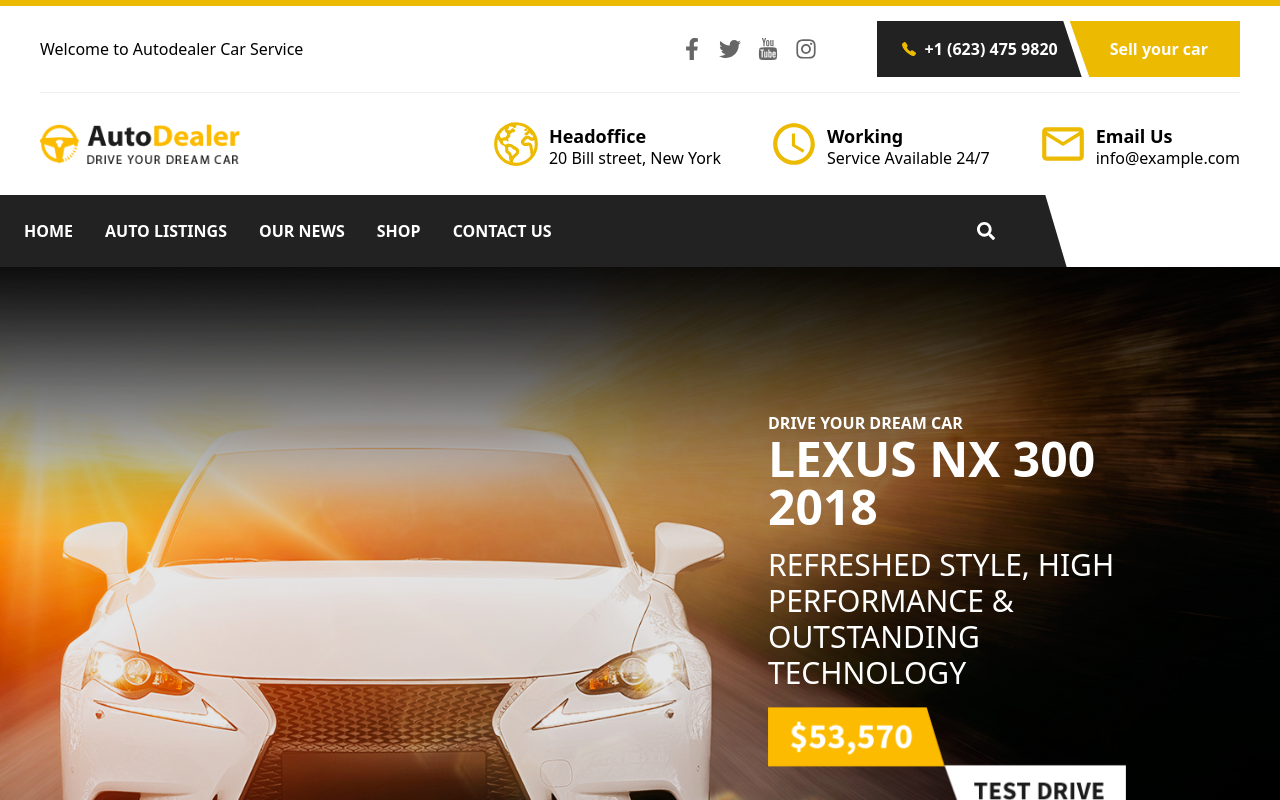
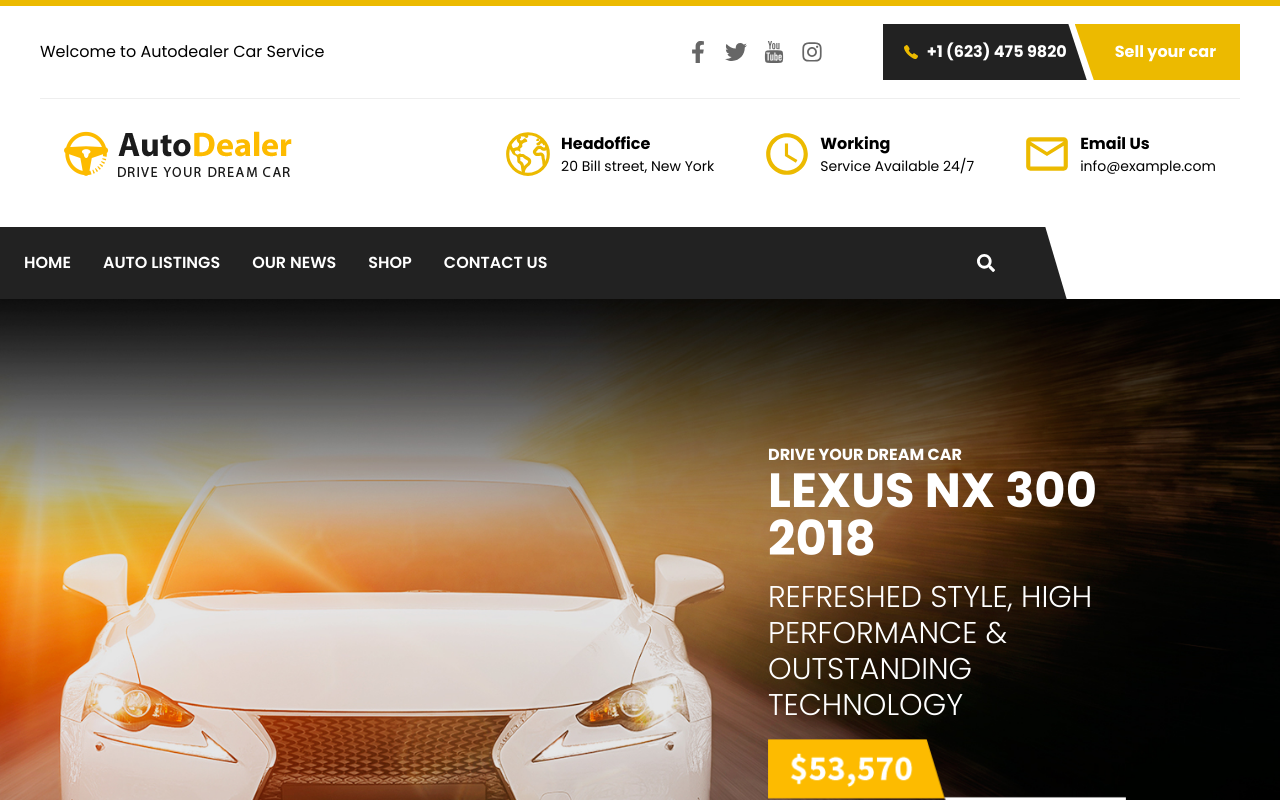
Before and after one commit to iamdpunkr1/car-dealer, a React (Vite) app: page / in a window 1280 px wide. Shown: the top 800 px of the page. Built offline with nearby package versions, Linux system fonts and the light colour scheme.

Commit message:
feat: add Sidemenu

```diff
--- a/package.json
+++ b/package.json
@@ -10,6 +10,7 @@
     "preview": "vite preview"
   },
   "dependencies": {
+    "hamburger-react": "^2.5.0",
     "react": "^18.2.0",
     "react-dom": "^18.2.0",
     "react-icons": "^4.12.0"
--- a/src/App.css
+++ b/src/App.css
@@ -1,3 +1,15 @@
+@import url("https://fonts.googleapis.com/css2?family=Poppins:ital,wght@0,100;0,200;0,300;0,400;0,500;0,600;0,700;0,800;0,900;1,100;1,200;1,300;1,400;1,500;1,600;1,700;1,800;1,900&display=swap");
+
+* {
+  margin: 0;
+  padding: 0;
+  box-sizing: border-box;
+}
+
+body {
+  font-family: "Poppins", sans-serif;
+}
+
 .hbtn{
   clip-path: polygon(0% 0%, 91% 0%, 100% 100%, 0% 100%);
 }
@@ -34,3 +46,58 @@
     transform: scale(1.2); /* Adjust the zoom level */
   }
 }
+
+
+
+/* nav container */
+
+.sidenav {
+  transition: transform 0.3s ease-in-out; /* Adjust the duration and timing function as needed */
+  transform: translateX(-100%);
+  position: fixed !important;
+  top: 0;
+  left: 0;
+  height: 100%;
+  width: 300px;
+  background-color: #222;
+  z-index: 999;
+  overflow-y: auto;
+}
+
+.sidenav.show {
+  transform: translateX(0);
+}
+
+
+
+/* sideNav animation */
+/*
+@keyframes slideFadeIn {
+  from {
+    transform: translateX(-100%);
+    opacity: 0;
+  }
+  to {
+    transform: translateX(0);
+    opacity: 1;
+  }
+}
+
+@keyframes slideFadeOut {
+  from {
+    transform: translateX(0);
+    opacity: 1;
+  }
+  to {
+    transform: translateX(-100%);
+    opacity: 0;
+  }
+}
+
+.animate-slide-fadein {
+  animation: slideFadeIn 0.5s ease-in-out forwards;
+}
+
+.animate-slide-fadeout {
+  animation: slideFadeOut 0.5s ease-in-out;
+} */
--- a/src/components/Navbar.tsx
+++ b/src/components/Navbar.tsx
@@ -2,30 +2,39 @@
 import { TfiYoutube } from "react-icons/tfi";
 import { IoCall, IoEarthOutline } from "react-icons/io5";
 import { MdOutlineAccessTime, MdOutlineEmail } from "react-icons/md";
+import { Divide as Hamburger } from 'hamburger-react'
 import logo from '../assets/logo.png'
 import Helement from "../partials/Helement";
+import { useState } from "react";
+
 const iconStyles= {
     size: 22,
     color: "#666"
 }
+
+const navStyles = "cursor-pointer hover:text-[#ecba00]";
+
 const Navbar = () => {
+    const [isOpen, setOpen] = useState(false);
+
+
   return (
     <header className="border-t-[6px] border-[#ecba00]">
        {/* 1st part */}
-        <nav className="max-w-[1200px] mx-auto flex justify-between items-center py-[15px] border-b-[1px] border-[#eee]">
-            <h1 className="">Welcome to Autodealer Car Service</h1>
+        <nav className="max-w-[1200px]  mx-auto  hidden lg:flex justify-between items-center py-[18px] border-b-[1px] border-[#eee]">
+            <h1 className="text-md">Welcome to Autodealer Car Service</h1>
             <div className="flex gap-4 items-center">
              <FaFacebookF {...iconStyles} />
              <FaTwitter {...iconStyles}/>
              <TfiYoutube {...iconStyles}/>
              <FaInstagram {...iconStyles}/>
 
-             <div className="flex ml-8 relative">
-                <div className="flex items-center bg-[#222] py-4 px-6 hbtn relative left-3">
+             <div className="flex ml-8 relative flex-wrap">
+                <div className="flex items-center bg-[#222] py-4 px-5 hbtn relative left-3">
                     <IoCall size={16} color={"#ecba00"}/>
-                    <span className="ml-2 text-white font-bold"> +1 (623) 475 9820</span>
+                    <span className="ml-2 text-white text-md font-bold"> +1 (623) 475 9820</span>
                 </div>
-                <div className="py-4 px-8 pl-10 bg-[#ecba00] text-white font-bold hbtns ">
+                <div className="py-4 px-6 pl-10 bg-[#ecba00] text-white font-bold hbtns ">
                     Sell your car
                 </div>
              </div>
@@ -33,9 +42,12 @@
         </nav>
 
         {/* 2nd part */}
-        <nav className="max-w-[1200px] mx-auto flex justify-between items-center py-[25px]">
-            <img src={logo} alt="logo" className="w-[200px]"/>
-            <div className="flex gap-12">
+        <nav className="max-w-[1200px] mx-auto flex justify-between items-center py-[30px] pb-12 px-6">
+            <img src={logo} alt="logo" className="max-w-[228px]"/>
+            <div className="lg:hidden">
+                 <Hamburger toggled={isOpen} toggle={setOpen} size={30} color={"#222"}  />
+            </div>
+            <div className="hidden lg:flex gap-12 ">
 
                 <Helement title="Headoffice"
                           description="20 Bill street, New York"
@@ -53,18 +65,32 @@
         </nav>
 
         {/* 3rd nav */}
-        <nav className="bg-[#222] p-6 w-10/12 navlinks">
+        <nav className="bg-[#222] p-6 w-10/12 navlinks  hidden lg:block">
             <div className="max-w-[1200px] ml-auto flex justify-between items-center pr-12" >
-                <ul className="font-semibold text-white flex gap-8">
-                    <li className="cursor-pointer hover:text-[#ecba00]">HOME</li>
-                    <li>AUTO LISTINGS</li>
-                    <li>OUR NEWS</li>
-                    <li>SHOP</li>
-                    <li>CONTACT US</li>
+                <ul className="font-semibold flex text-white gap-8">
+                    <li className={navStyles}>HOME</li>
+                    <li className={navStyles}>AUTO LISTINGS</li>
+                    <li className={navStyles}>OUR NEWS</li>
+                    <li className={navStyles}>SHOP</li>
+                    <li className={navStyles}>CONTACT US</li>
                 </ul>
                 <FaSearch color="#fff" size={18}/>
             </div>
         </nav>
+
+        {/* Side menu */}
+
+                <div className={`absolute  sidenav ${isOpen? "show": ""}`}>
+
+                    <ul className="font-semibold flex flex-col text-white gap-8 px-8 mt-28">
+                        <li className={navStyles}>HOME</li>
+                        <li className={navStyles}>AUTO LISTINGS</li>
+                        <li className={navStyles}>OUR NEWS</li>
+                        <li className={navStyles}>SHOP</li>
+                        <li className={navStyles}>CONTACT US</li>
+                    </ul>
+                </div>
+
     </header>
   )
 }
--- a/src/partials/Helement.tsx
+++ b/src/partials/Helement.tsx
@@ -10,8 +10,8 @@
     <div className="flex items-center">
     {logo}
     <div className="ml-2">
-        <h3 className="font-bold text-lg relative top-1">{title}</h3>
-        <p>{description}</p>
+        <h3 className="font-bold text-md relative ">{title}</h3>
+        <p className="text-sm">{description}</p>
     </div>
 </div>
   )
```
Also changed, not shown: 1 other file (tests, documents, lock files or other folders).
